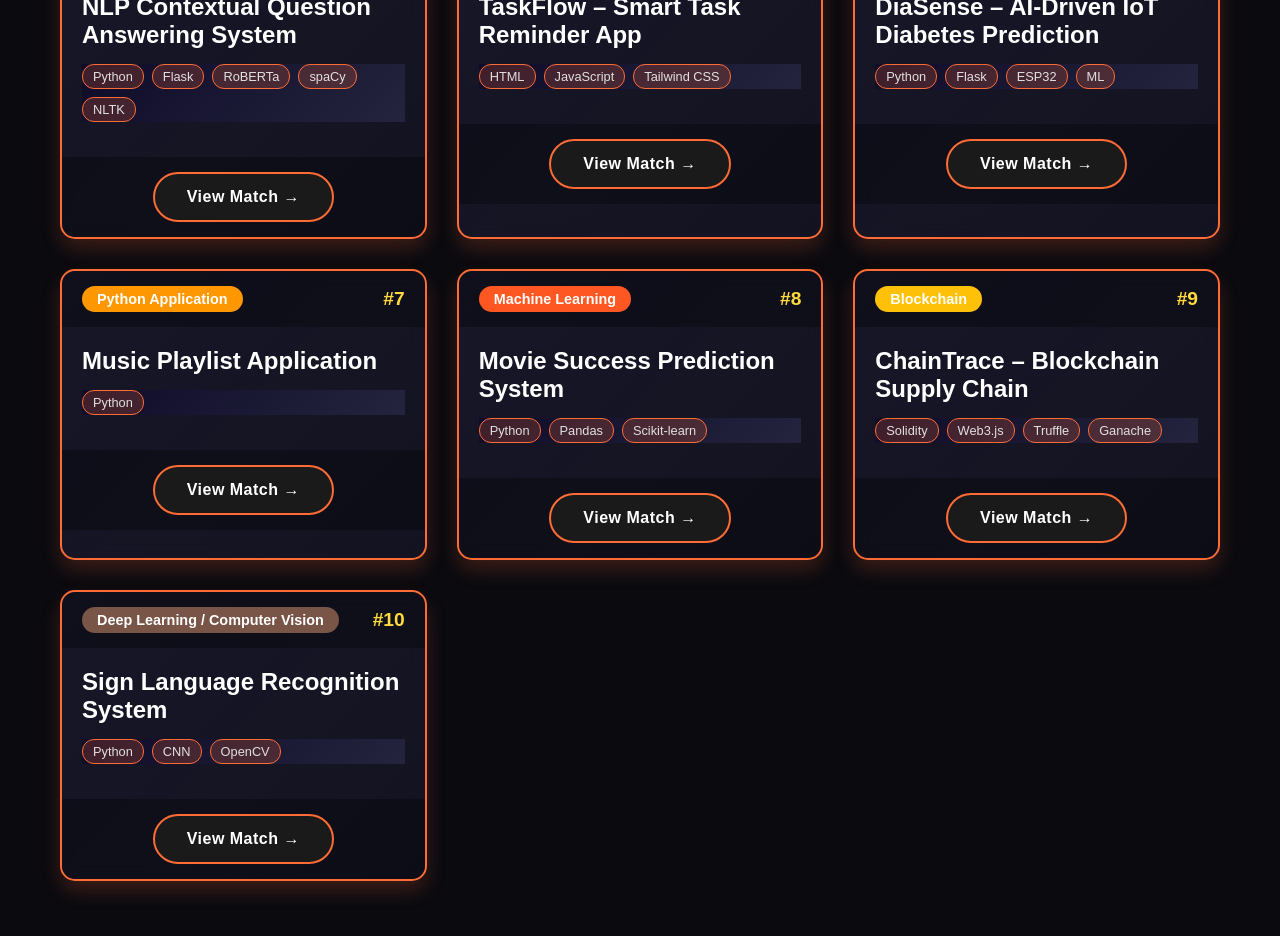
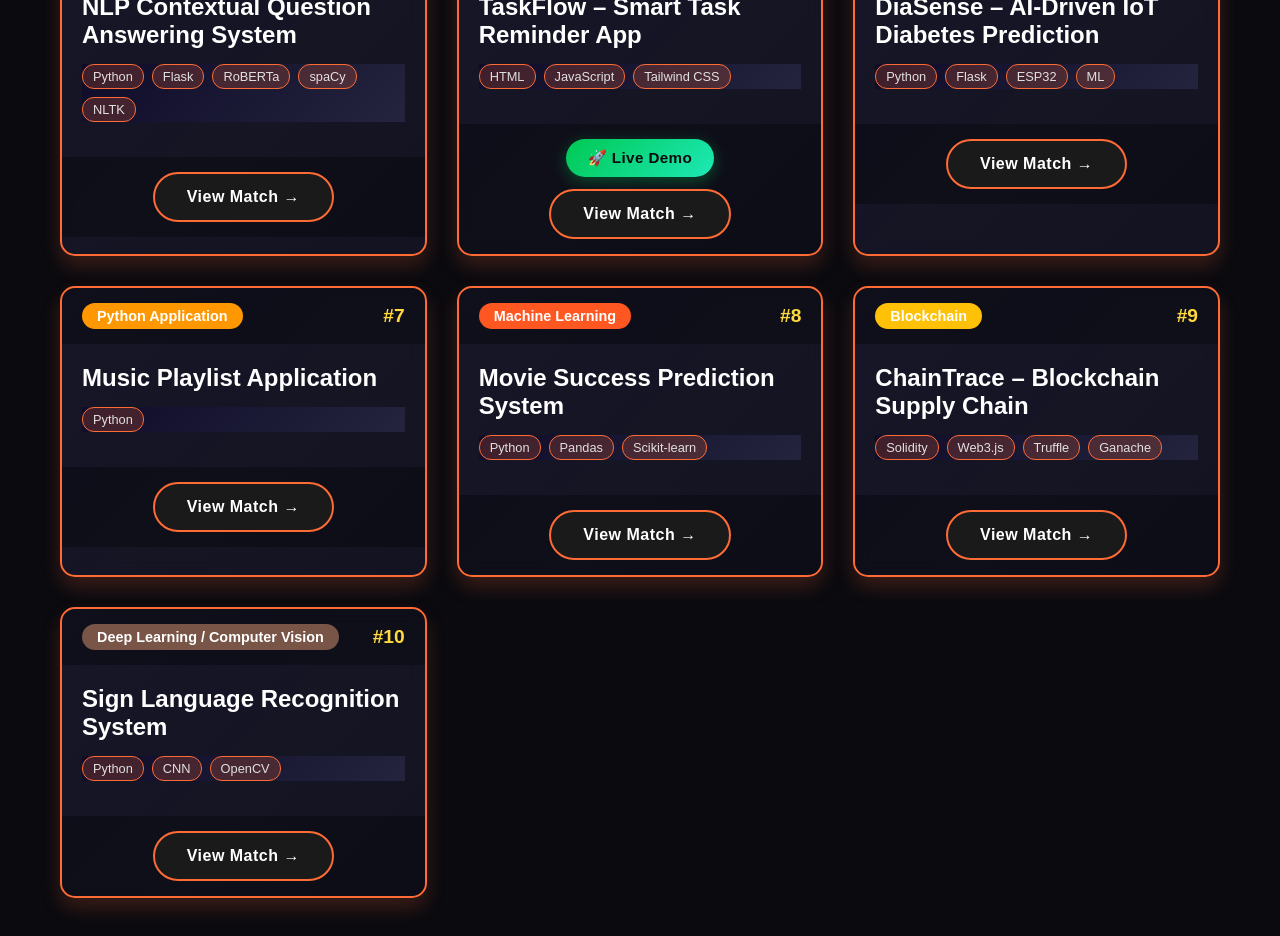
Before and after one commit to abhishekbh0476/portfolio, a React (Create React App) app: page / in a window 1280 px wide. Shown: the part 2800-3736 px from the top of the page. Built offline with nearby package versions, Linux system fonts and the light colour scheme.

Commit message:
New demo

```diff
--- a/src/data/projects.js
+++ b/src/data/projects.js
@@ -31,7 +31,8 @@ const projects = [
     name: "TaskFlow – Smart Task Reminder App",
     category: "Frontend",
     tech: "HTML, JavaScript, Tailwind CSS",
-    link: "https://github.com/abhishekbh0476/taskflow"
+    link: "https://github.com/abhishekbh0476/taskflow",
+    liveLink: "https://taskflow-haib7o3bg-abhishek-b-hs-projects-ba695908.vercel.app/"
   },
   {
     name: "DiaSense – AI-Driven IoT Diabetes Prediction",
```
